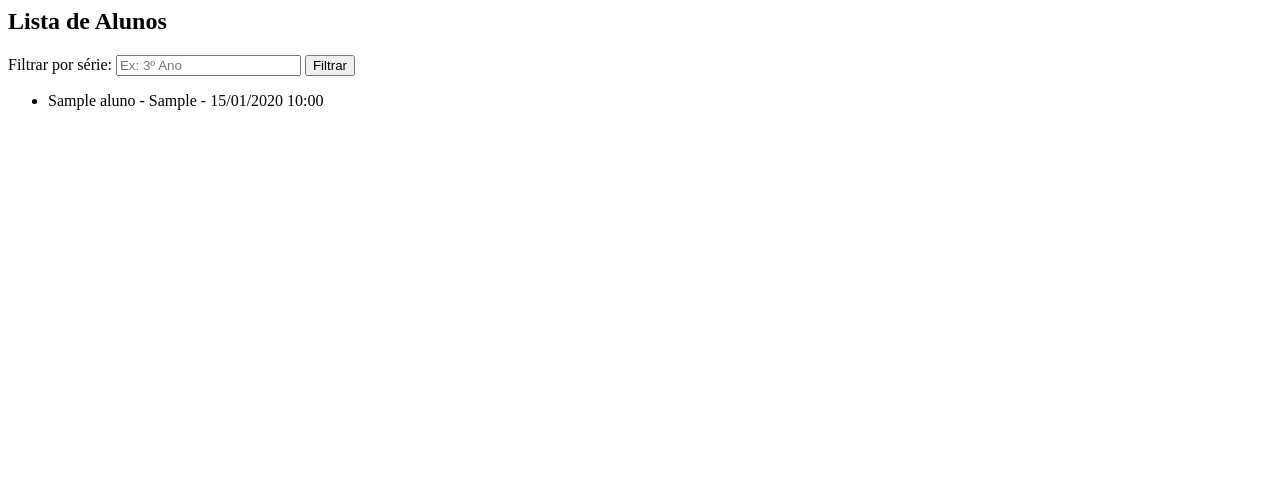
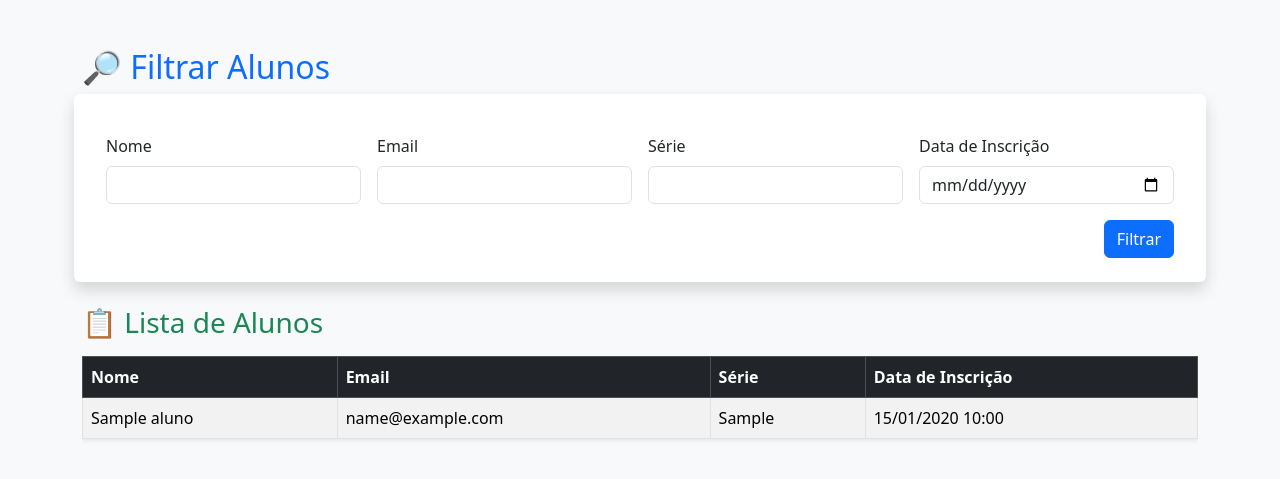
Before and after one commit to Alan2M/Projetos2, a Django app: page /alunos/ in a window 1280 px wide. Shown: the top 479 px of the page. Run offline with Django 5.2, Linux system fonts and the light colour scheme; tables that the repository leaves empty hold one stand-in row (values such as "Sample post").

Commit message:
atualização do template lista_alunos

```diff
--- a/meu_app/templates/Lista_alunos.html
+++ b/meu_app/templates/Lista_alunos.html
@@ -1,15 +1,67 @@
-<h2>Lista de Alunos</h2>
+{% load form_extras %}
+{% load static %}
+<!DOCTYPE html>
+<html lang="pt-br">
+<head>
+    <meta charset="UTF-8">
+    <title>Lista de Alunos</title>
+    <link href="https://cdn.jsdelivr.net/npm/bootstrap@5.3.3/dist/css/bootstrap.min.css" rel="stylesheet">
+</head>
+<body class="bg-light">
 
-<form method="get">
-    <label for="serie">Filtrar por série:</label>
-    <input type="text" name="serie" id="serie" placeholder="Ex: 3º Ano">
-    <button type="submit">Filtrar</button>
-</form>
+<div class="container mt-5">
+    <h2 class="mb-4 text-primary">🔎 Filtrar Alunos</h2>
 
-<ul>
-    {% for aluno in alunos %}
-        <li>{{ aluno.nome }} - {{ aluno.serie }} - {{ aluno.data_inscricao|date:"d/m/Y H:i" }}</li>
-    {% empty %}
-        <li>Nenhum aluno encontrado.</li>
-    {% endfor %}
-</ul>
+    <form method="get" class="row g-3 mb-4 bg-white p-4 shadow rounded">
+        <div class="col-md-3">
+            <label for="id_nome" class="form-label">Nome</label>
+            {{ form.nome|add_class:"form-control" }}
+        </div>
+        <div class="col-md-3">
+            <label for="id_email" class="form-label">Email</label>
+            {{ form.email|add_class:"form-control" }}
+        </div>
+        <div class="col-md-3">
+            <label for="id_serie" class="form-label">Série</label>
+            {{ form.serie|add_class:"form-control" }}
+        </div>
+        <div class="col-md-3">
+            <label for="id_data_inscricao" class="form-label">Data de Inscrição</label>
+            {{ form.data_inscricao|add_class:"form-control" }}
+        </div>
+        <div class="col-12 text-end">
+            <button type="submit" class="btn btn-primary">Filtrar</button>
+        </div>
+    </form>
+
+    <h3 class="text-success mb-3">📋 Lista de Alunos</h3>
+    <div class="table-responsive">
+        <table class="table table-bordered table-striped shadow-sm">
+            <thead class="table-dark">
+                <tr>
+                    <th>Nome</th>
+                    <th>Email</th>
+                    <th>Série</th>
+                    <th>Data de Inscrição</th>
+                </tr>
+            </thead>
+            <tbody>
+                {% for aluno in alunos %}
+                    <tr>
+                        <td>{{ aluno.nome }}</td>
+                        <td>{{ aluno.email }}</td>
+                        <td>{{ aluno.serie }}</td>
+                        <td>{{ aluno.data_inscricao|date:"d/m/Y H:i" }}</td>
+                    </tr>
+                {% empty %}
+                    <tr>
+                        <td colspan="4" class="text-center text-muted">Nenhum aluno encontrado.</td>
+                    </tr>
+                {% endfor %}
+            </tbody>
+        </table>
+    </div>
+</div>
+
+</body>
+</html>
```
